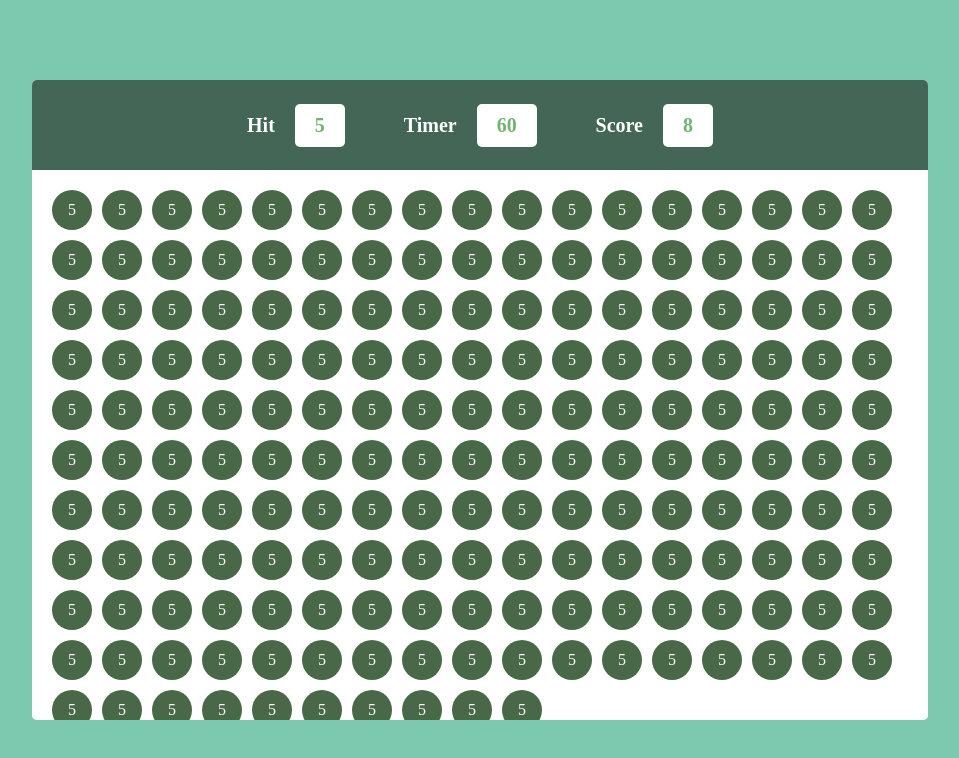
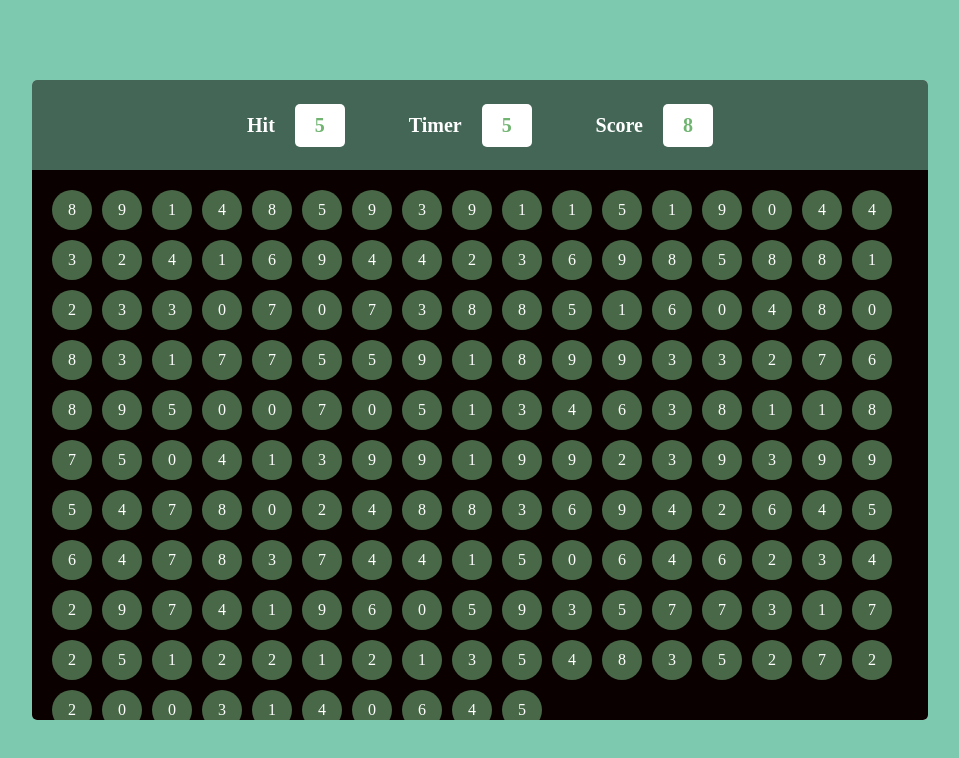
Before and after one commit to ankit-singh44/Bubble-game, a plain HTML site: page index.html in a window 1280 px wide. Shown: the whole page, without its empty margins (160-1119 px from the left). Drawn offline with Linux system fonts and the light colour scheme.

Commit message:
putting multiple bubble and handling timer

```diff
--- a/index.html
+++ b/index.html
@@ -16,7 +16,7 @@
                 </div>
                 <div class="elem">
                     <h2>Timer</h2>
-                    <div class="box">60</div>
+                    <div id="timerval" class="box">10</div>
                 </div>
                 <div class="elem">
                     <h2>Score</h2>
@@ -24,7 +24,7 @@
                 </div>
             </div>
             <div id="pbtm">
-                    <!-- <div class="bubble">5</div> -->
+
             </div>
         </div>
     </div>
--- a/script.js
+++ b/script.js
@@ -1,8 +1,28 @@
-var clutter="";
+function makeBubble(){
+    var clutter="";
 
 
 for(var i=1;i<=180;i++){
-    clutter+= `<div class="bubble">5</div>`;
+    var rn=Math.floor(Math.random()*10);
+    clutter+= `<div class="bubble">${rn}</div>`;
 }
 
 document.querySelector("#pbtm").innerHTML=clutter;
+}
+makeBubble();
+
+var timer=10;
+
+function runTimer(){
+    var samay=setInterval(function(){
+        if(timer>0){
+        timer--;
+        document.querySelector("#timerval").textContent=timer;
+        }
+        else{
+            clearInterval(samay);
+        }
+    },1000);
+}
+
+runTimer();
--- a/style.css
+++ b/style.css
@@ -62,7 +62,7 @@ html, body{
 #pbtm{
     width: 100%;
     height: calc(100% - 90px);
-    background-color: rgb(255, 255, 255);
+    background-color: rgb(11, 0, 0);
     padding: 20px;
     display: flex;
     flex-wrap: wrap;
```
